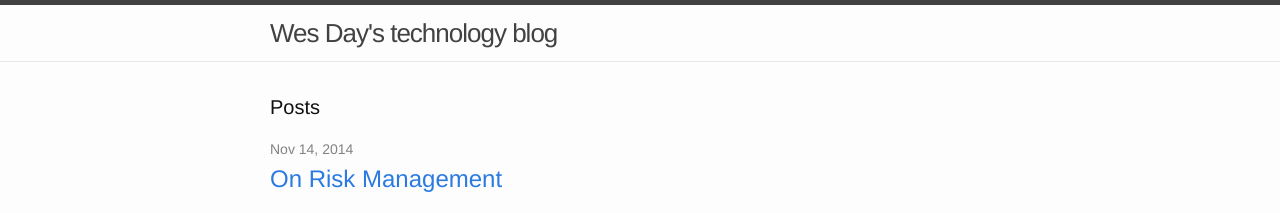
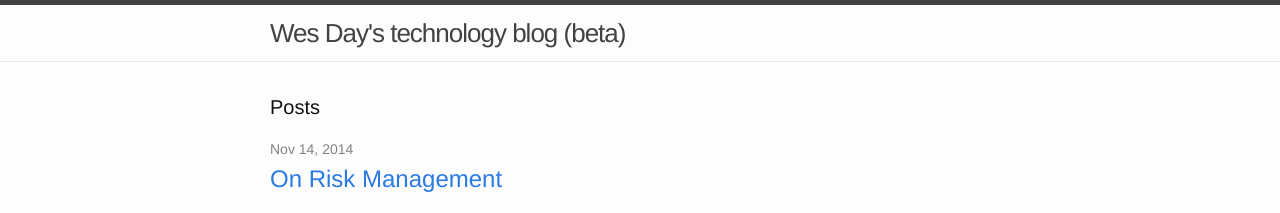
Before and after one commit to wespday/wespday.github.io, a Jekyll site: the page built from index.html, in a window 1280 px wide. Shown: the top 213 px of the page. Built offline with Jekyll 4.4.1, drawn with Linux system fonts in a browser that asks for light colours.

Commit message:
Update _config.yml

```diff
--- a/_config.yml
+++ b/_config.yml
@@ -1,5 +1,5 @@
 # Site settings
-title: Wes Day's technology blog
+title: Wes Day's technology blog (beta)
 #email: your-email@domain.com
 #description: > # this means to ignore newlines until "baseurl:"
 #  Write an awesome description for your new site here. You can edit this
```
